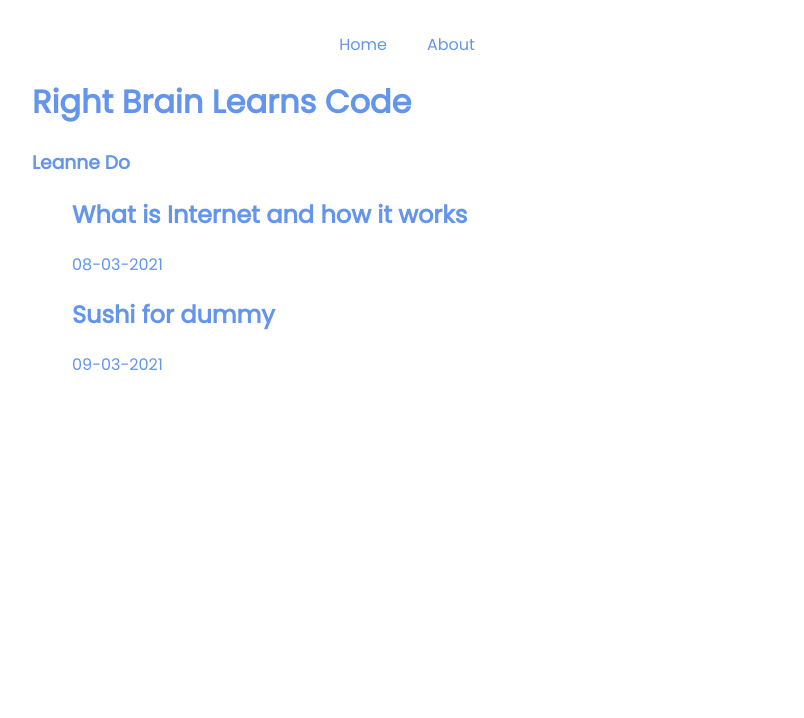
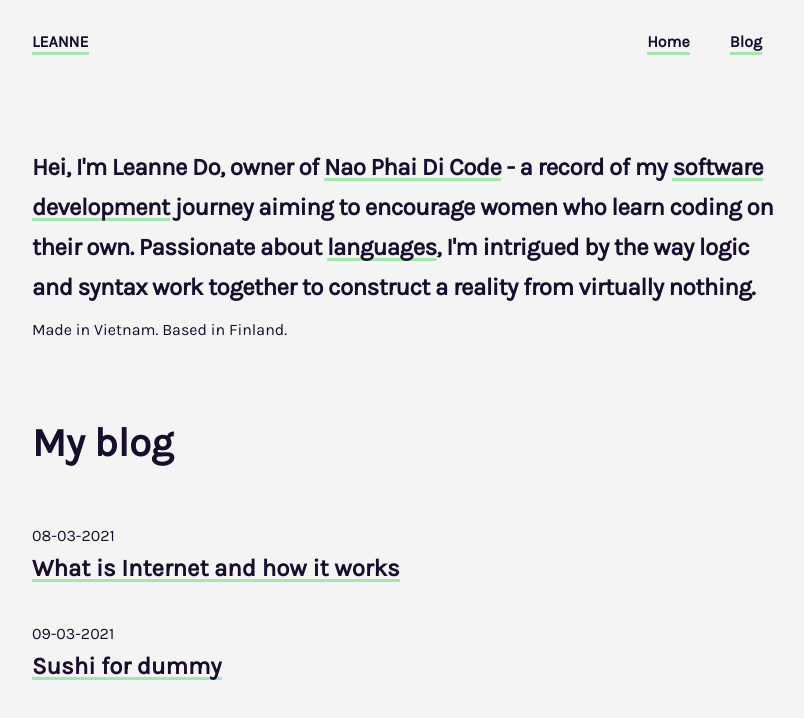
Before and after one commit to leannedo/the-right-brain-dev, a Gatsby site: page / in a window 1280 px wide. Shown: the whole page, without its empty margins (233-1037 px from the left). Built offline with nearby package versions, Linux system fonts and the light colour scheme; Gatsby itself is replaced by a stand-in of ours.

Commit message:
styling v2

```diff
--- a/gatsby-config.js
+++ b/gatsby-config.js
@@ -9,6 +9,7 @@ module.exports = {
   siteMetadata: {
     title: 'Right Brain Learns Code',
     author: 'Leanne Do',
+    description: 'A coder who writes === A writer who codes'
   },
   plugins: [
     'gatsby-plugin-react-helmet',
@@ -17,8 +18,8 @@ module.exports = {
       resolve: 'gatsby-plugin-google-fonts',
       options: {
         fonts: [
-          `Poppins`,
-          `source sans pro\:300,400,400i,700` // you can also specify font weights and styles
+          `Karla`,
+          `source sans pro\:300,400,400i,700,800` // you can also specify font weights and styles
         ],
         display: 'swap'
       }
--- a/src/components/BlogSection/blog.js
+++ b/src/components/BlogSection/blog.js
@@ -6,12 +6,6 @@ import Head from "../head"
 const BlogSection = () => {
   const data = useStaticQuery(graphql`
     query {
-      site {
-        siteMetadata {
-          title
-          author
-        }
-      }
       allMarkdownRemark {
         edges {
           node {
@@ -30,22 +24,19 @@ const BlogSection = () => {
 
   console.log(data)
 
-  const { site, allMarkdownRemark } = data
-  const { siteMetadata } = site
+  const { allMarkdownRemark } = data
   const { edges: postArray } = allMarkdownRemark
 
   return (
     <div>
       <Head title="Blog"/>
-      <h1>{siteMetadata.title}</h1>
-      <h3>{siteMetadata.author}</h3>
-      <ol>
+      <h1 className="page-title">My blog</h1>
+      <ol className="post-list">
         {postArray.map(post => (
           <li key={post.node.frontmatter.title} className="post">
-            <Link to={`/${post.node.fields.slug}`}>
-              <h2>{post.node.frontmatter.title}</h2>
-              <p>{post.node.frontmatter.date}</p>
-            </Link>
+            <p style={{ marginBottom: '0.5rem' }}>{post.node.frontmatter.date}</p>
+            <Link to={`/${post.node.fields.slug}`} className="post-title hover-text">{post.node.frontmatter.title}</Link>
+            {/*<p style={{ marginTop: '0.5rem' }}>Read more</p>*/}
           </li>
         ))}
       </ol>
--- a/src/components/BlogSection/blog.scss
+++ b/src/components/BlogSection/blog.scss
@@ -1,22 +1,41 @@
+.page-title {
+  margin: 60px 0;
+  font-size: 2.5rem;
+}
+
+.post-list {
+  padding: 0;
+}
+
 .post {
   list-style: none;
-  margin: 1rem 0;
+  margin: 2.5rem 0;
+}
 
-  a {
-    text-decoration: none;
-    display: block;
-    color: black;
-  }
-  a:hover {
-    background-color: azure;
-  }
+.post-title {
+  font-size: 1.5rem;
+  font-weight: 700;
+  margin-bottom: .8rem;
+  line-height: 1.3;
+}
+
+.nav-link {
+  text-decoration: none;
+  font-weight: 800;
+  font-size: 1rem;
+  border-bottom: 3px solid #a5e5b0;
+  padding-bottom: 1px;
 }
 
 @media only screen and (max-device-width: 480px) {
+  .page-title {
+    margin: 0;
+  }
+
   .post {
     a {
       h2 {
-        font-size: 1rem;
+        font-size: 0.8rem;
       }
     }
   }
--- a/src/components/Header/Header.scss
+++ b/src/components/Header/Header.scss
@@ -1,4 +1,10 @@
 .nav-bar {
+  display: flex;
+  flex-direction: row;
+  justify-content: space-between;
+  align-content: center;
+  margin-bottom: 50px;
+
   ul {
     display: flex;
     flex-direction: row;
@@ -9,9 +15,14 @@
       list-style: none;
       margin-right: 20px;
       margin-left: 20px;
-      a {
-        text-decoration: none;
-      }
     }
   }
 }
+
+.nav-link {
+  text-decoration: none;
+  font-weight: 800;
+  font-size: 1rem;
+  border-bottom: 3px solid #a5e5b0;
+  padding-bottom: 1px;
+}
--- a/src/components/Header/header.js
+++ b/src/components/Header/header.js
@@ -9,12 +9,13 @@ const Header = () => {
   return(
     <header>
       <nav className="nav-bar">
+        <p><Link to="/" className="nav-link">LEANNE</Link></p>
         <ul>
           <li>
-            <Link to="/">Home</Link>
+            <Link to="/" className="nav-link">Home</Link>
           </li>
           <li>
-            <Link to="/about">About</Link>
+            <Link to="/blog" className="nav-link">Blog</Link>
           </li>
         </ul>
       </nav>
--- a/src/pages/index.js
+++ b/src/pages/index.js
@@ -1,5 +1,10 @@
+// Library
 import React from 'react'
+
+// Styling
 import '../styles/index.scss'
+
+// Components
 import Head from '../components/head'
 import Layout from '../components/Layout/layout'
 import BlogSection from '../components/BlogSection/blog'
@@ -9,6 +14,18 @@ const Home = () => {
     <div>
       <Head title="Home"/>
       <Layout>
+        <div className="about">
+          <p className="about-intro">
+            Hei, I'm Leanne Do, owner of <a href="https://www.facebook.com/naophaidicode" className="hover-text" target="_blank">
+            Nao Phai Di Code</a> -
+            a record of my <span className="hover-text">software development</span> journey
+            aiming to encourage women who learn coding on their own.
+            Passionate about <span className="hover-text">languages</span>,
+            I'm intrigued by the way logic and syntax work together to
+            construct a reality from virtually nothing.
+          </p>
+          <p className="about-sub">Made in Vietnam. Based in Finland.</p>
+        </div>
         <BlogSection />
       </Layout>
     </div>
--- a/src/posts/internet-post/how-internet-works.md
+++ b/src/posts/internet-post/how-internet-works.md
@@ -2,7 +2,7 @@
 title: 'What is Internet and how it works'
 date: '08-03-2021'
 ---
-##### Let's hope on an adventure to the faraway networks
+##### Let's hop on an adventure to the faraway networks
 
 Internet is an inter-connected network of computers. They connect with each other to transfer information, typically through wire like cables or wireless like wifi.
 
--- a/src/styles/index.scss
+++ b/src/styles/index.scss
@@ -1,8 +1,41 @@
 * {
-  color: cornflowerblue;
-  font-family: Poppins, sans-serif;
+  background-color: #f4f4f5;
+  color: #180d2c;
+  font-family: Karla, sans-serif;
 }
 
 body {
   margin: 0
 }
+
+.about {
+  margin: 5rem 0;
+}
+
+.about-intro {
+  font-size: 1.5rem;
+  font-weight: 700;
+  line-height: 40px;
+  letter-spacing: -.5px;
+  text-transform: none;
+  white-space: normal;
+  margin-bottom: 0;
+}
+
+.about-sub {
+  margin-top: .8rem;
+  font-size: 1rem;
+}
+
+.hover-text {
+  text-decoration: none;
+  border-bottom: 6px none #a5e5b0;
+  box-shadow: inset 0 -3px 0 0 #a5e5b0;
+  -webkit-transition: all 525ms cubic-bezier(0,.547,.135,.997);
+  transition: all 525ms cubic-bezier(0,.547,.135,.997);
+  color: #180d2c;
+
+  &:hover {
+    box-shadow: inset 0 -16px 0 0 #a5e5b0;
+  }
+}
--- a/src/template/post.js
+++ b/src/template/post.js
@@ -26,8 +26,8 @@ const Post = ({ data }) => {
     <div>
       <Head title={title}/>
       <Layout>
+        <p>{date}</p>
         <h1>{title}</h1>
-        <p>{date}</p>
         <div dangerouslySetInnerHTML={{ __html: html }}/>
       </Layout>
     </div>
```
Also changed, not shown: src/pages/about.js (deleted, +0 -13 lines), src/pages/blog.js (added, +18 -0 lines).
